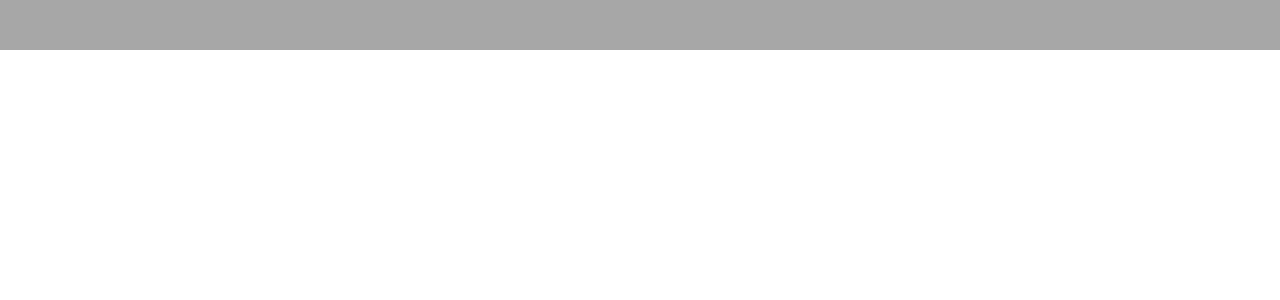
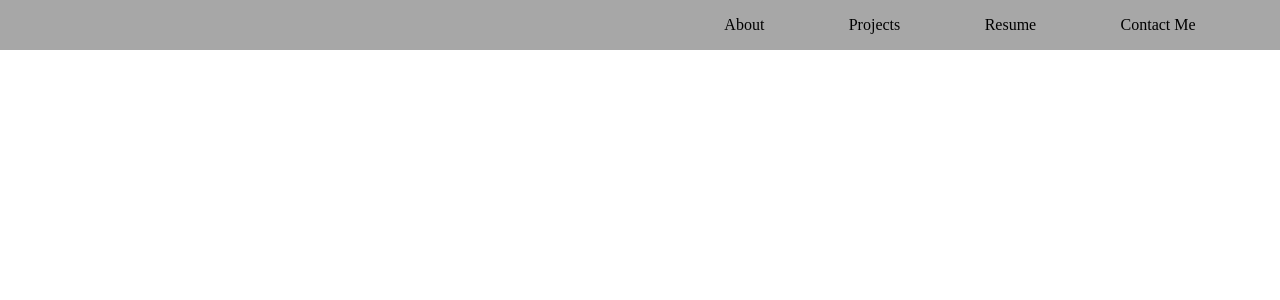
Before and after one commit to Thee-Dust/Portfolio, a React (Create React App) app: page / in a window 1280 px wide. Shown: the top 300 px of the page. Built offline with nearby package versions, Linux system fonts and the light colour scheme.

Commit message:
Add lnavbar links

```diff
--- a/src/Navbar/Navbar.css
+++ b/src/Navbar/Navbar.css
@@ -1,6 +1,22 @@
-div > nav {
+nav {
   height: 50px;
+  background: #A7A7A7;
+  display: flex;
+  justify-content: flex-end;
+}
+
+.links {
+  width: 50%;
   display: flex;
   justify-content: space-evenly;
-  background: #A7A7A7;
+  align-items: center;
 }
+
+.links > a {
+  color: black;
+  text-decoration: none;
+}
+
+.links > a:visited {
+  color: black;
+}
--- a/src/Navbar/Navbar.js
+++ b/src/Navbar/Navbar.js
@@ -1,10 +1,16 @@
 import React from 'react'
 import './Navbar.css';
+import { Link } from 'react-router-dom';
 
 export default function Navbar() {
   return (
     <nav>
-
+      <div className='links'>
+        <Link to='/About'>About</Link>
+        <Link to='/Projects'>Projects</Link>
+        <Link to='/Resume'>Resume</Link>
+        <Link to='/Contact'>Contact Me</Link>
+      </div>
     </nav>
   )
 }
--- a/src/index.js
+++ b/src/index.js
@@ -2,6 +2,11 @@ import React from 'react';
 import ReactDOM from 'react-dom';
 import './index.css';
 import App from './App/App';
+import { BrowserRouter as Router} from 'react-router-dom';
 
 
-ReactDOM.render(<App />, document.getElementById('root'));
+ReactDOM.render((
+  <Router>
+    <App />
+  </Router>
+), document.getElementById('root'));
```
